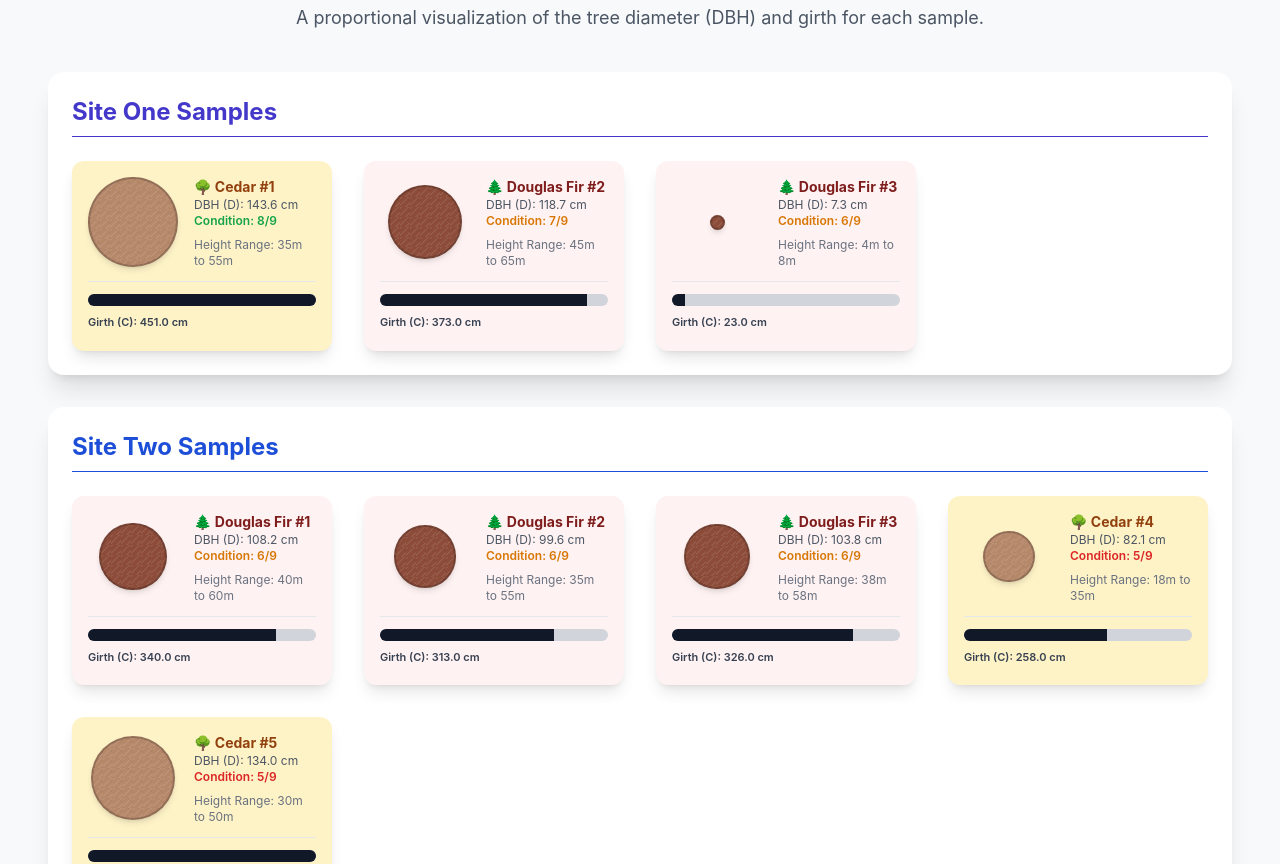
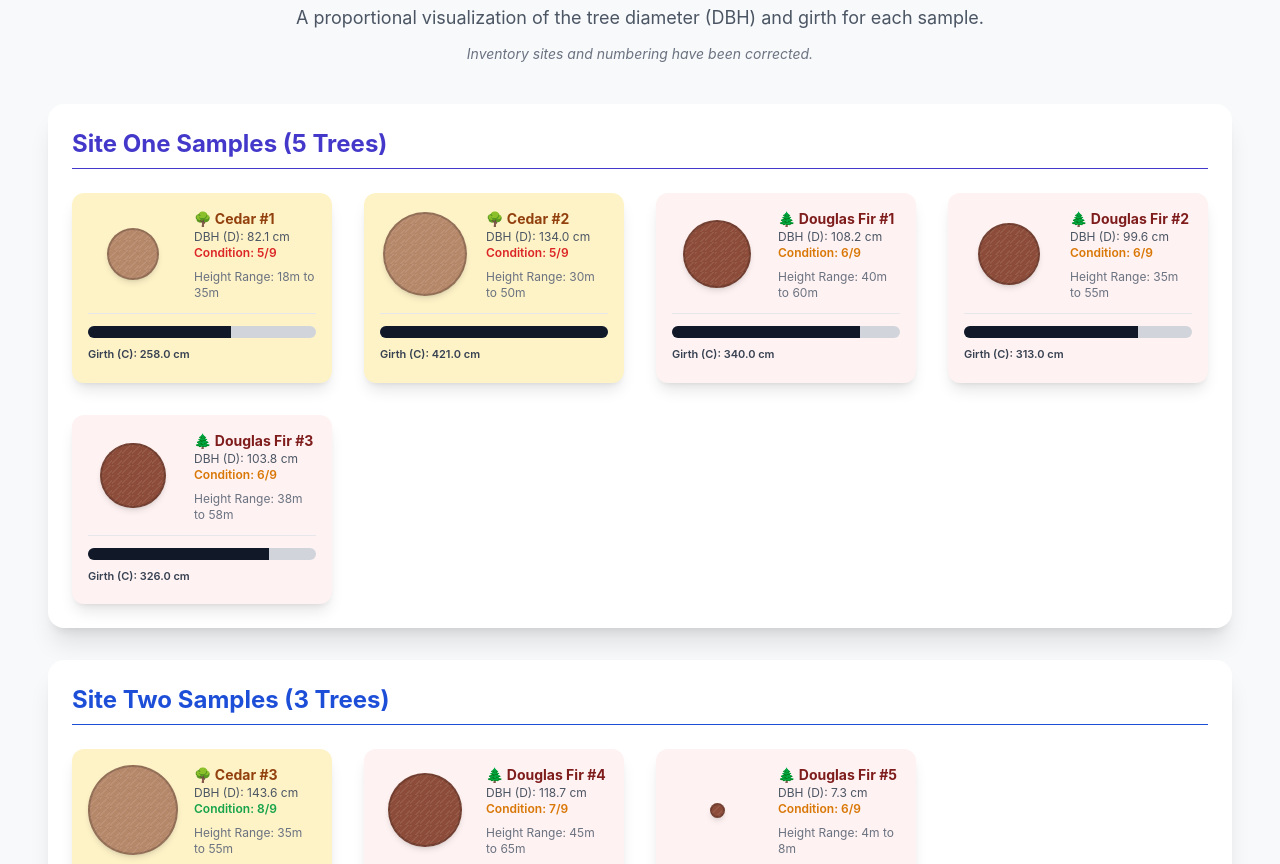
Before and after one commit to bbmthesecond-afk/Story-Maps-project, a plain HTML site: page index.html in a window 1280 px wide. Shown: the part 92-956 px from the top of the page. Drawn offline with nearby package versions, Linux system fonts and the light colour scheme.

Commit message:
Fix inventory sites and update title
Corrected the inventory sites and numbering for tree samples. Updated the title to reflect the changes.

```diff
--- a/index.html
+++ b/index.html
@@ -1,9 +1,9 @@
-<!DOCTYPE html><!DOCTYPE html>
+<!DOCTYPE html>
 <html lang="en">
 <head>
     <meta charset="UTF-8">
     <meta name="viewport" content="width=device-width, initial-scale=1.0">
-    <title>Proportional Representation of Tree Measurements</title>
+    <title>Proportional Representation of Tree Measurements (Corrected)</title>
     <script src="https://cdn.tailwindcss.com"></script>
     <style>
         /* Custom styles for the visualization */
@@ -42,9 +42,6 @@
             width: 100%;
             max-width: 250px;
         }
-
-        /* NOTE: Height/Ruler related CSS classes have been removed for simplicity. */
-
     </style>
 </head>
 <body class="p-4 md:p-8 lg:p-12">
@@ -53,7 +50,7 @@
         <header class="text-center mb-10">
             <h1 class="text-3xl md:text-4xl font-extrabold text-gray-900 mb-2">Proportional Representation of Tree Measurements</h1>
             <p class="text-lg text-gray-600">A proportional visualization of the tree diameter (DBH) and girth for each sample.</p>
-            <div class="mt-3 text-sm text-gray-500 italic"></div>
+            <div class="mt-3 text-sm text-gray-500 italic">Inventory sites and numbering have been corrected.</div>
         </header>
 
         <main id="visualization-container" class="space-y-8">
@@ -67,16 +64,21 @@
 
     <script>
         // --- Visualization Logic ---
+
+        // 1. ORIGINAL DATA (Site Two and Site One swapped as requested)
+        // Original 5 trees from "Site Two" are now "Site One"
+        // Original 3 trees from "Site One" are now "Site Two"
         const treeData = [
-            // Data provided by the user (Girth in cm), and calculated heights
-            { type: "Douglas Fir", girth: 340, site: "Site Two", condition: "6/9", height_min: 40, height_max: 60 },
-            { type: "Douglas Fir", girth: 313, site: "Site Two", condition: "6/9", height_min: 35, height_max: 55 },
-            { type: "Douglas Fir", girth: 326, site: "Site Two", condition: "6/9", height_min: 38, height_max: 58 },
-            { type: "Cedar", girth: 258, site: "Site Two", condition: "5/9", height_min: 18, height_max: 35 },
-            { type: "Cedar", girth: 421, site: "Site Two", condition: "5/9", height_min: 30, height_max: 50 },
-            { type: "Cedar", girth: 451, site: "Site One", condition: "8/9", height_min: 35, height_max: 55 },
-            { type: "Douglas Fir", girth: 373, site: "Site One", condition: "7/9", height_min: 45, height_max: 65 },
-            { type: "Douglas Fir", girth: 23, site: "Site One", condition: "6/9", height_min: 4, height_max: 8 },
+            // Original Index 0, 1, 2, 3, 4 (Moved to Site One)
+            { type: "Douglas Fir", girth: 340, site: "Site One", condition: "6/9", height_min: 40, height_max: 60, originalIndex: 0 },
+            { type: "Douglas Fir", girth: 313, site: "Site One", condition: "6/9", height_min: 35, height_max: 55, originalIndex: 1 },
+            { type: "Douglas Fir", girth: 326, site: "Site One", condition: "6/9", height_min: 38, height_max: 58, originalIndex: 2 },
+            { type: "Cedar", girth: 258, site: "Site One", condition: "5/9", height_min: 18, height_max: 35, originalIndex: 3 },
+            { type: "Cedar", girth: 421, site: "Site One", condition: "5/9", height_min: 30, height_max: 50, originalIndex: 4 },
+            // Original Index 5, 6, 7 (Moved to Site Two)
+            { type: "Cedar", girth: 451, site: "Site Two", condition: "8/9", height_min: 35, height_max: 55, originalIndex: 5 },
+            { type: "Douglas Fir", girth: 373, site: "Site Two", condition: "7/9", height_min: 45, height_max: 65, originalIndex: 6 },
+            { type: "Douglas Fir", girth: 23, site: "Site Two", condition: "6/9", height_min: 4, height_max: 8, originalIndex: 7 },
         ];
 
         const PI = Math.PI;
@@ -88,7 +90,7 @@
             'Cedar': { baseColor: '#B6886A', text: 'text-amber-800', lightBg: 'bg-amber-100', hover: 'hover:bg-amber-200', icon: '🌳', heightColor: '#533a14' }
         };
 
-        // 1. Calculate DBH and find the overall Max Diameter
+        // 2. Calculate DBH and find the overall Max Diameter
         let maxDiameter = 0;
         treeData.forEach(tree => {
             tree.diameter = tree.girth / PI;
@@ -99,11 +101,31 @@
 
         const maxCircumference = maxDiameter * PI;
 
-        // 2. Set Scaling Factors
+        // 3. Set Scaling Factors
         const diameterScaleFactor = MAX_VISUAL_SIZE / maxDiameter;
 
         const MAX_COMPARISON_WIDTH = 250;
         const circumferenceScaleFactor = MAX_COMPARISON_WIDTH / maxCircumference;
+
+        // 4. SORT AND RENUMBER TREES (Species first, then original recorded order)
+        treeData.sort((a, b) => {
+            // Primary sort by type (species)
+            if (a.type < b.type) return -1;
+            if (a.type > b.type) return 1;
+            // Secondary sort by original recorded order (to ensure consistent consecutive numbering)
+            return a.originalIndex - b.originalIndex;
+        });
+
+        // Assign new sequential, species-specific IDs
+        const speciesCounters = {};
+        treeData.forEach(tree => {
+            if (!speciesCounters[tree.type]) {
+                speciesCounters[tree.type] = 0;
+            }
+            speciesCounters[tree.type]++;
+            // This is the consecutive, ordered ID used in the display
+            tree.treeId = speciesCounters[tree.type];
+        });
 
 
         /**
@@ -134,7 +156,7 @@
             if (!container) return;
             container.innerHTML = '';
 
-            // Group data by SITE
+            // Group data by SITE (uses the new, swapped site values)
             const groupedData = treeData.reduce((acc, tree) => {
                 const siteName = tree.site || "Ungrouped";
                 if (!acc[siteName]) {
@@ -148,6 +170,7 @@
                 'Site One': 'text-indigo-700',
                 'Site Two': 'text-blue-700',
             }
+            // Ensure Site One (now 5 trees) is listed before Site Two (now 3 trees)
             const siteOrder = ['Site One', 'Site Two'];
 
             siteOrder.forEach(siteName => {
@@ -159,12 +182,13 @@
 
                 const headerColorClass = siteHeaderColors[siteName] || 'text-gray-800';
 
-                group.innerHTML = `<h2 class="text-2xl font-bold mb-6 ${headerColorClass} border-b border-current pb-2">${siteName} Samples</h2>`;
+                group.innerHTML = `<h2 class="text-2xl font-bold mb-6 ${headerColorClass} border-b border-current pb-2">${siteName} Samples (${trees.length} Trees)</h2>`;
 
                 const treeGrid = document.createElement('div');
                 treeGrid.className = 'grid grid-cols-1 md:grid-cols-2 lg:grid-cols-3 xl:grid-cols-4 gap-8';
 
-                trees.forEach((tree, index) => {
+                // Iterate over the sorted and ID-assigned trees
+                trees.forEach((tree) => {
                     const colors = typeColors[tree.type];
 
                     const visualDiameter = tree.diameter * diameterScaleFactor;
@@ -197,10 +221,10 @@
 
                     // 2. Info: Name, DBH, Condition
                     const infoBlock = document.createElement('div');
-                    // Removed the large right margin since the height block is gone.
                     infoBlock.className = 'flex flex-col flex-grow min-w-0';
+                    // Use the newly assigned tree.treeId for consecutive numbering
                     infoBlock.innerHTML = `
-                        <p class="text-sm font-bold ${colors.text} truncate">${colors.icon} ${tree.type} #${index + 1}</p>
+                        <p class="text-sm font-bold ${colors.text} truncate">${colors.icon} ${tree.type} #${tree.treeId}</p>
                         <p class="text-xs text-gray-600">DBH (D): ${diameter} cm</p>
                         <p class="text-xs font-semibold ${conditionColor}">Condition: ${tree.condition}</p>
                         <p class="text-xs text-gray-500 mt-2">
@@ -210,8 +234,6 @@
 
                     topRow.appendChild(circleContainer);
                     topRow.appendChild(infoBlock);
-
-                    // --- Height visualization removed here ---
 
                     // --- Circumference Line (Girth, C) ---
                     const circumferenceBlock = document.createElement('div');
```
